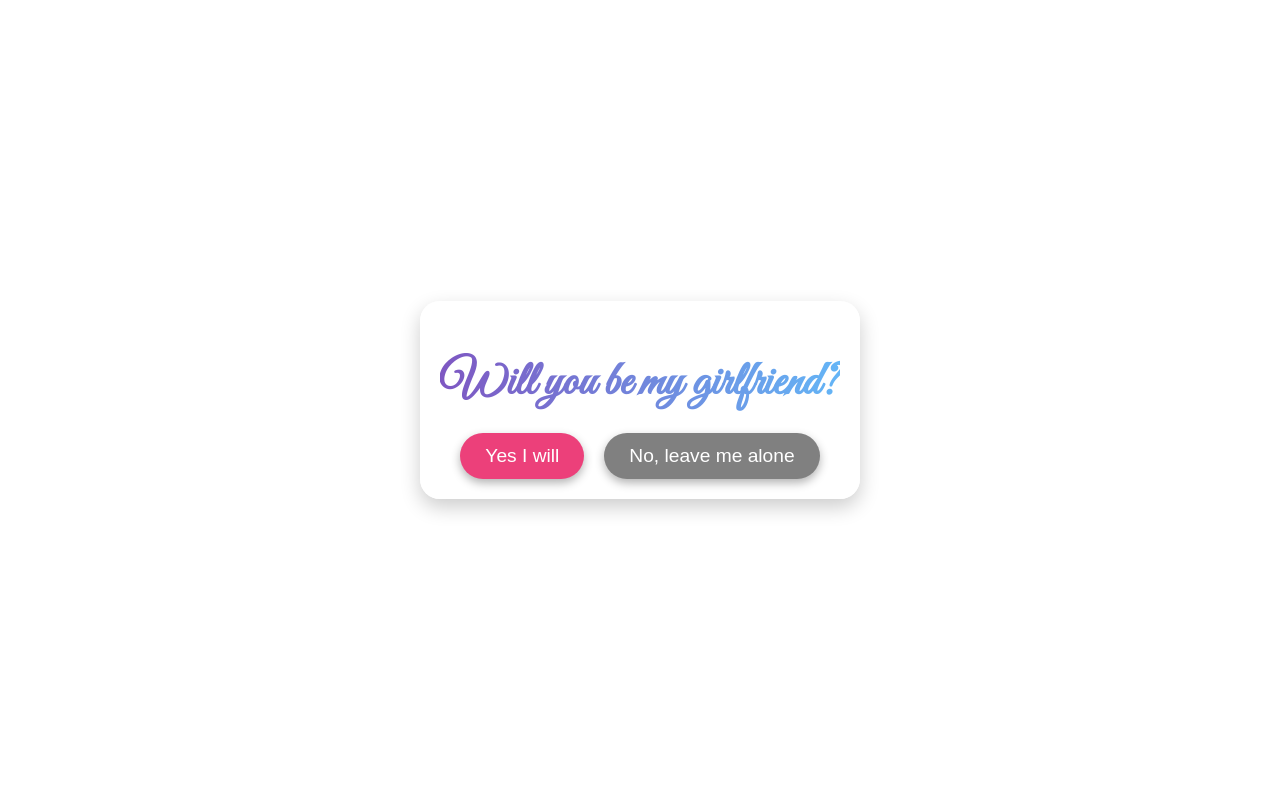
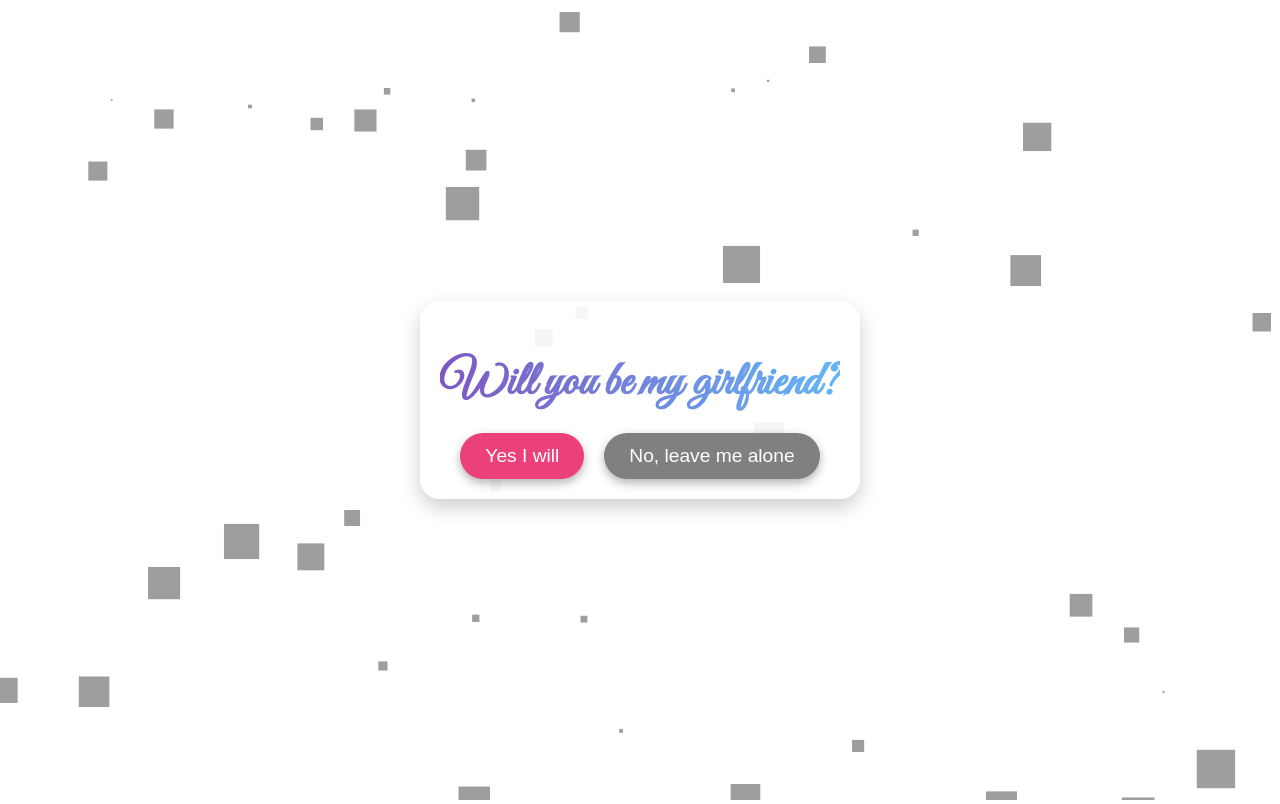
Before and after one commit to smilebotstore/tes, a plain HTML site: page index.html in a window 1280 px wide. Drawn offline with nearby package versions, Linux system fonts and the light colour scheme.

Commit message:
Update index.html

```diff
--- a/index.html
+++ b/index.html
@@ -16,7 +16,7 @@
             <button class="no-button" id="noButton">No, leave me alone</button>
         </div>
     </div>
-    <script src="particles.min.js"></script>
+    <script src="https://cdn.jsdelivr.net/particles.js/2.0.0/particles.min.js"></script>
     <script src="particles-config.js"></script>
     <script src="script.js"></script>
 </body>
```
